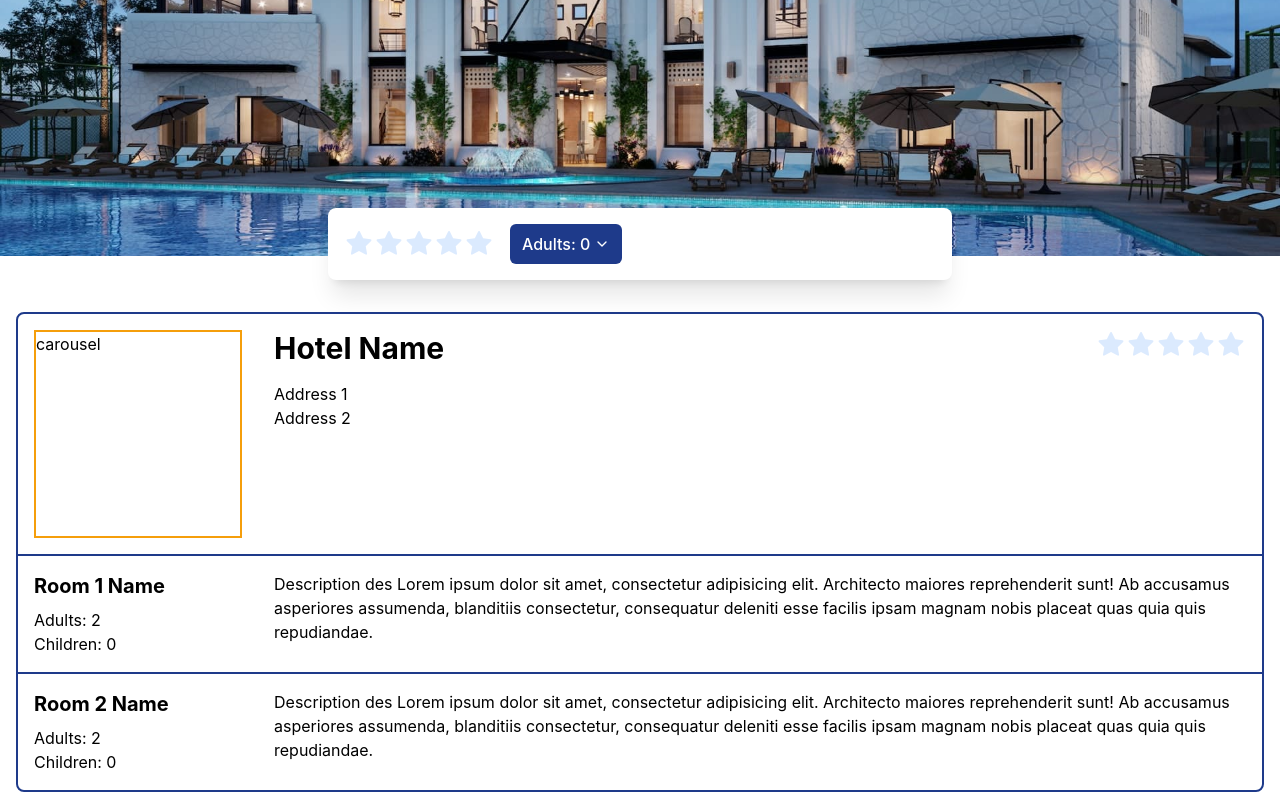
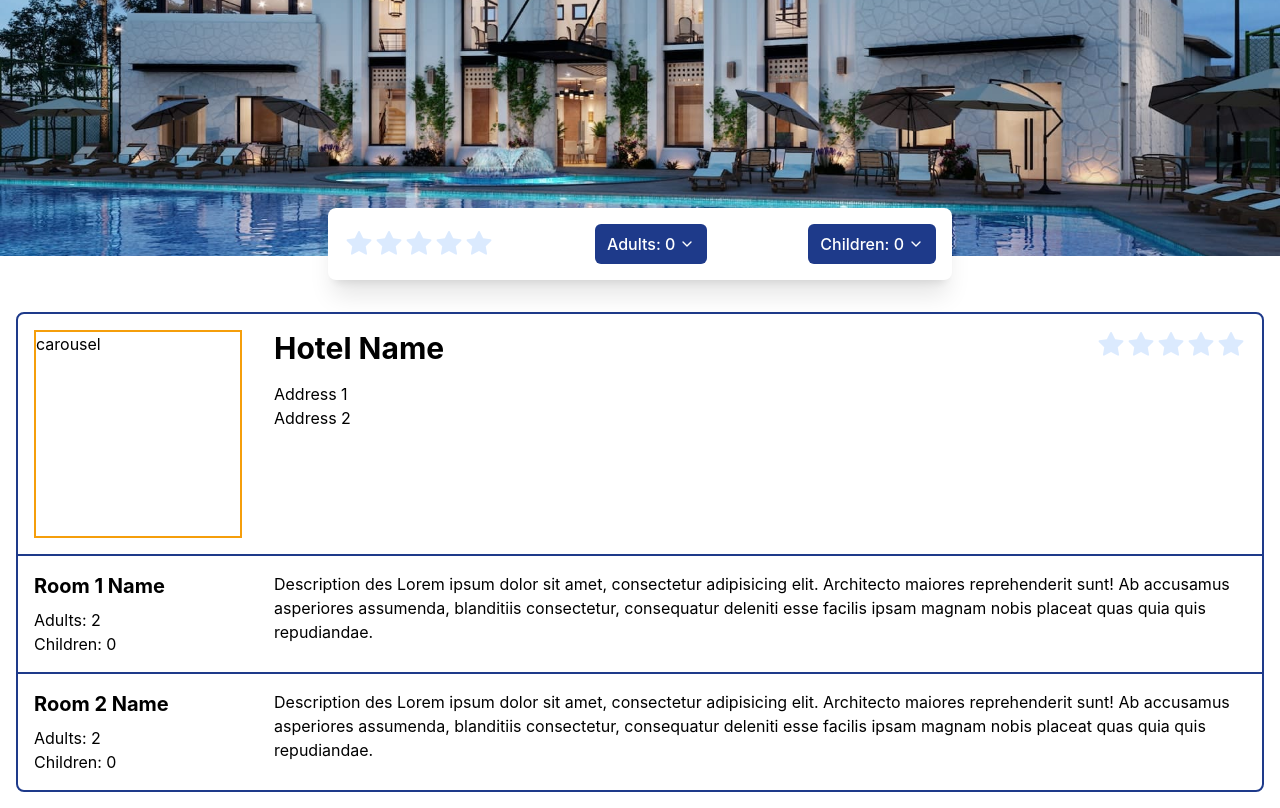
Before and after one commit to masvelio/hotel-challenge, a React (Vite) app: page / in a window 1280 px wide. Built offline with nearby package versions, Linux system fonts and the light colour scheme.

Commit message:
feat: Add Children component

```diff
--- a/src/App.tsx
+++ b/src/App.tsx
@@ -1,5 +1,5 @@
 import { Popover, Transition } from '@headlessui/react';
-import React, { Fragment, useState } from 'react';
+import React, { useState } from 'react';
 import { AiFillStar, AiOutlineMinus, AiOutlinePlus } from 'react-icons/ai';
 import { FiChevronDown } from 'react-icons/fi';
 import colors from 'tailwindcss/colors';
@@ -9,17 +9,39 @@ enum Operation {
   SUBTRACTION = 2,
 }
 
-const AdultsDropdown = () => {
-  const [numberOfAdults, setNumberOfAdults] = useState(0);
+interface DropDownButtonProps {
+  label: string;
+  number: number;
+  isOpen: boolean;
+}
 
+const DropDownButton = ({ label, number, isOpen }: DropDownButtonProps) => {
+  return (
+    <Popover.Button className="group inline-flex items-center rounded-md bg-blue-900 px-3 py-2 font-medium text-white ml-4">
+      <span>
+        {label}: {number}
+      </span>
+      <FiChevronDown
+        className={`${isOpen ? 'rotate-180' : 'rotate-0'} transition-all ml-1`}
+      />
+    </Popover.Button>
+  );
+};
+
+interface CounterProps {
+  onButtonClick: React.Dispatch<React.SetStateAction<number>>;
+  number: number;
+}
+
+const Counter = ({ onButtonClick, number }: CounterProps) => {
   const handleNumberChange = (type: Operation) => {
-    setNumberOfAdults((oldNumber) => {
+    onButtonClick((oldNumber) => {
       if (type === Operation.ADDITION) {
-        setNumberOfAdults(oldNumber + 1);
+        return oldNumber + 1;
       }
 
       if (type === Operation.SUBTRACTION && oldNumber > 0) {
-        setNumberOfAdults(oldNumber - 1);
+        return oldNumber - 1;
       }
 
       return oldNumber;
@@ -27,18 +49,60 @@ const AdultsDropdown = () => {
   };
 
   return (
+    <div className="flex">
+      <button
+        className="bg-blue-900 text-white py-2 px-4 rounded-full"
+        onClick={() => handleNumberChange(Operation.SUBTRACTION)}
+      >
+        <AiOutlineMinus />
+      </button>
+      <div className="font-medium flex items-center text-lg mx-4">{number}</div>
+      <button
+        className="bg-blue-900 text-white py-2 px-4 rounded-full"
+        onClick={() => handleNumberChange(Operation.ADDITION)}
+      >
+        <AiOutlinePlus />
+      </button>
+    </div>
+  );
+};
+
+interface DropDownPanelProps {
+  label: string;
+  description: string;
+  number: number;
+  onButtonClick: React.Dispatch<React.SetStateAction<number>>;
+}
+
+const DropDownPanel = ({
+  label,
+  description,
+  number,
+  onButtonClick,
+}: DropDownPanelProps) => {
+  return (
+    <Popover.Panel className="absolute left-1/2 z-10 mt-3 w-screen max-w-sm -translate-x-1/2 transform px-4">
+      <div className="mt-4 p-4 overflow-hidden rounded-lg shadow-2xl flex bg-white items-center justify-between">
+        <div>
+          <p className="text-sm font-medium text-gray-900">{label}</p>
+          <p className="text-sm text-gray-500">{description}</p>
+        </div>
+        <Counter onButtonClick={onButtonClick} number={number} />
+      </div>
+    </Popover.Panel>
+  );
+};
+
+const ChildrenDropDown = () => {
+  const [numberOfChildren, setNumberOfChildren] = useState(0);
+
+  return (
     <div className="">
       <Popover className="relative">
         {({ open }) => (
           <>
-            <Popover.Button className="group inline-flex items-center rounded-md bg-blue-900 px-3 py-2 font-medium text-white ml-4">
-              <span>Adults: {numberOfAdults}</span>
-              <FiChevronDown
-                className={`${open ? 'rotate-180' : 'rotate-0'} transition-all ml-1`}
-              />
-            </Popover.Button>
+            <DropDownButton label="Children" number={numberOfChildren} isOpen={open} />
             <Transition
-              as={Fragment}
               enter="transition ease-out duration-200"
               enterFrom="opacity-0 translate-y-1"
               enterTo="opacity-100 translate-y-0"
@@ -46,31 +110,43 @@ const AdultsDropdown = () => {
               leaveFrom="opacity-100 translate-y-0"
               leaveTo="opacity-0 translate-y-1"
             >
-              <Popover.Panel className="absolute left-1/2 z-10 mt-3 w-screen max-w-sm -translate-x-1/2 transform px-4">
-                <div className="mt-4 p-4 overflow-hidden rounded-lg shadow-2xl flex bg-white items-center justify-between">
-                  <div>
-                    <p className="text-sm font-medium text-gray-900">Number of Adults</p>
-                    <p className="text-sm text-gray-500">over 18 years old</p>
-                  </div>
-                  <div className="flex">
-                    <button
-                      className="bg-blue-900 text-white py-2 px-4 rounded-full"
-                      onClick={() => handleNumberChange(Operation.SUBTRACTION)}
-                    >
-                      <AiOutlineMinus />
-                    </button>
-                    <div className="font-medium flex items-center text-lg mx-4">
-                      {numberOfAdults}
-                    </div>
-                    <button
-                      className="bg-blue-900 text-white py-2 px-4 rounded-full"
-                      onClick={() => handleNumberChange(Operation.ADDITION)}
-                    >
-                      <AiOutlinePlus />
-                    </button>
-                  </div>
-                </div>
-              </Popover.Panel>
+              <DropDownPanel
+                label="Number of Children"
+                description="under 18 years old"
+                number={numberOfChildren}
+                onButtonClick={setNumberOfChildren}
+              />
+            </Transition>
+          </>
+        )}
+      </Popover>
+    </div>
+  );
+};
+
+const AdultsDropdown = () => {
+  const [numberOfAdults, setNumberOfAdults] = useState(0);
+
+  return (
+    <div className="">
+      <Popover className="relative">
+        {({ open }) => (
+          <>
+            <DropDownButton label="Adults" number={numberOfAdults} isOpen={open} />
+            <Transition
+              enter="transition ease-out duration-200"
+              enterFrom="opacity-0 translate-y-1"
+              enterTo="opacity-100 translate-y-0"
+              leave="transition ease-in duration-150"
+              leaveFrom="opacity-100 translate-y-0"
+              leaveTo="opacity-0 translate-y-1"
+            >
+              <DropDownPanel
+                label="Number of Adults"
+                description="over 18 years old"
+                number={numberOfAdults}
+                onButtonClick={setNumberOfAdults}
+              />
             </Transition>
           </>
         )}
@@ -134,9 +210,10 @@ const Filters = ({ rating, setRating }: FiltersProps) => {
   };
 
   return (
-    <div className="p-4 w-6/12 -mt-12 bg-white shadow-xl rounded-lg sticky top-0 flex items-center">
+    <div className="p-4 w-6/12 -mt-12 bg-white shadow-xl rounded-lg sticky top-0 flex items-center justify-between">
       <Stars onClick={handleStartClick} rating={rating} />
       <AdultsDropdown />
+      <ChildrenDropDown />
     </div>
   );
 };
```
